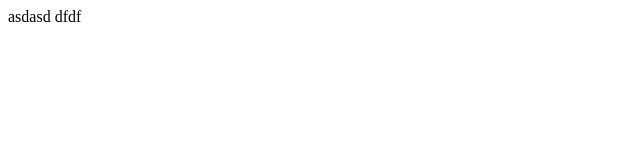
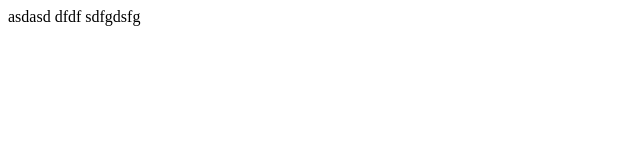
Before and after one commit to vladimir333rva/test, a plain HTML site: page index.html in a window 1280 px wide. Shown: the full height of the page, 0-640 px from the left. Drawn offline with Linux system fonts and the light colour scheme.

Commit message:
commit 4

```diff
--- a/index.html
+++ b/index.html
@@ -8,5 +8,6 @@
 <body>
     asdasd
     dfdf
+    sdfgdsfg
 </body>
 </html>
```
